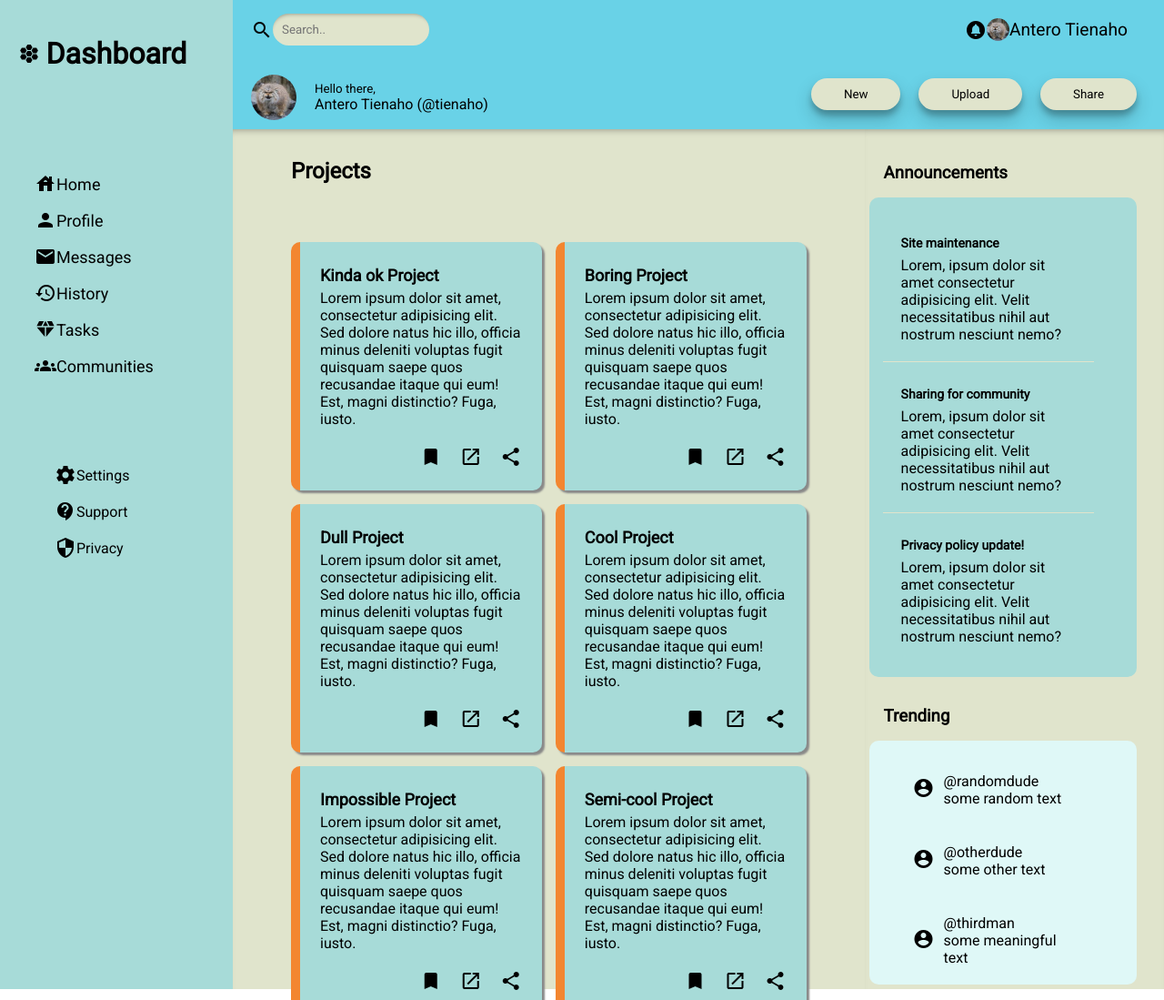
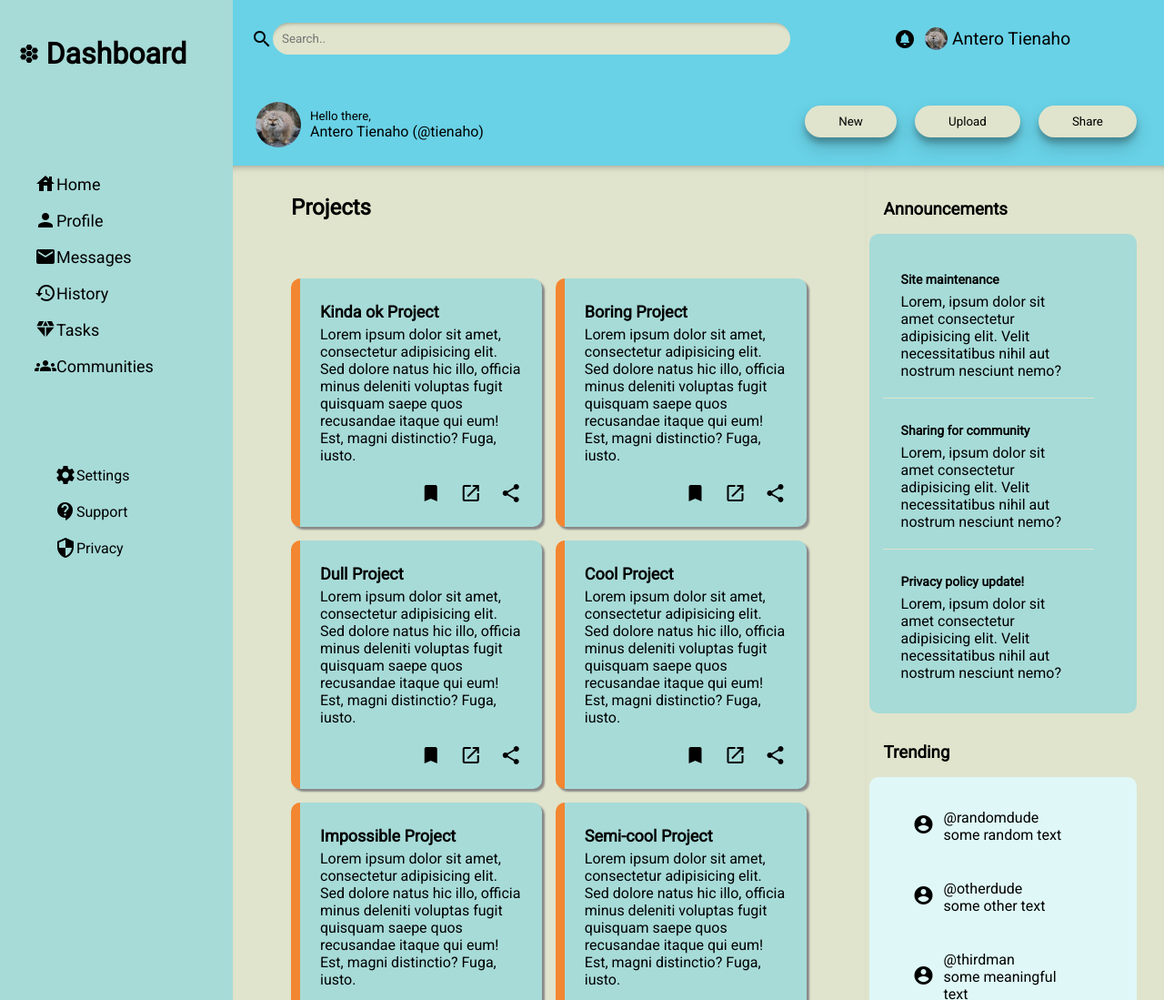
Before and after one commit to impronen/odin-dashboard, a plain HTML site: page index.html in a window 1280 px wide. Shown: the top 1099 px of the page at 91% size. Drawn offline with Linux system fonts and the light colour scheme.

Commit message:
Design complete Final work on the header and some other minor adjustments

```diff
--- a/index.html
+++ b/index.html
@@ -21,8 +21,10 @@
         </div>
         <div class="header-menu header-item">
             <i class="material-icons header-item">circle_notifications</i>
+            <div class="header-user">
             <img src="img/profile.jpg" alt="User profile" class="profile-pic header-item" width="25" height="25">
             <span class="user-name header-item">Antero Tienaho</span>
+            </div>
         </div>
 <!-- HEADER 2ND ROW -->
         <div class="header-greeting">
--- a/style.css
+++ b/style.css
@@ -53,19 +53,17 @@ i {
 }
 
 .header-menu {
-    grid-area: 1 / 1 / 2 / 4;
-    justify-content: flex-end;
+    grid-area: 1 / 3 / 2 / 4;
     padding: 20px;
     margin-left: 10px;
     margin-right: 20px;
 }
 
 .header-search {
-    grid-area: 1 / 1 / 2 / 2;
+    grid-area: 1 / 1 / 2 / 3;
 }
 
 .search {
-/*     grid-area: 1 / 3; */
     flex-grow: 1;
     padding: 10px;
     border-radius: 20px;
@@ -82,6 +80,13 @@ input[type=text]:focus  {
 
 .profile-pic {
     border-radius: 50%;
+    padding: 5px;
+}
+
+.header-user {
+    display: flex;
+    flex-direction: row;
+    margin: 5px;
 }
 
 .header-greeting {
@@ -98,7 +103,7 @@ input[type=text]:focus  {
 }
 
 .user-greeting {
-    padding-left: 20px;
+    padding-left: 5px;
 }
 
 .user-name {
```
